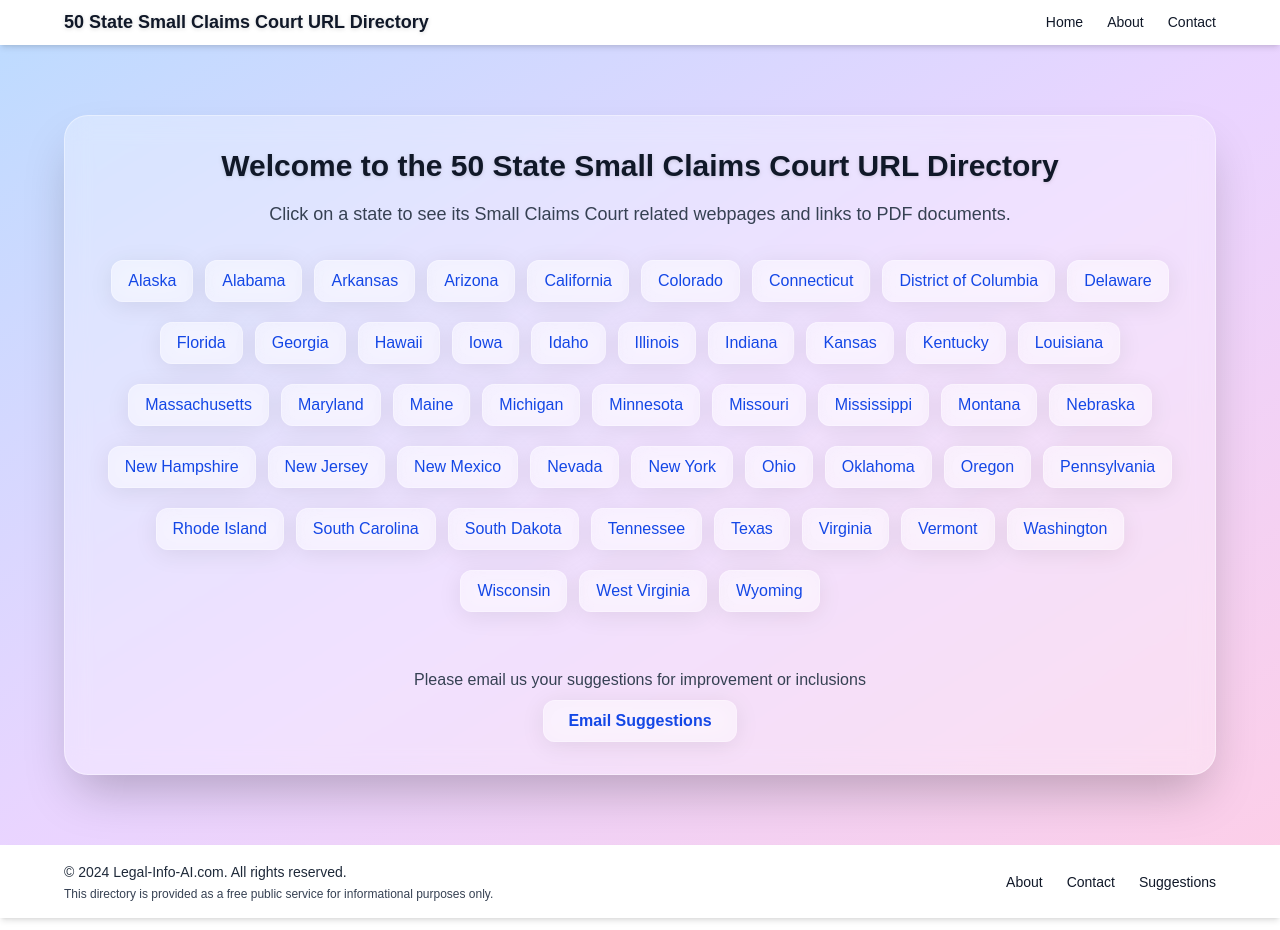
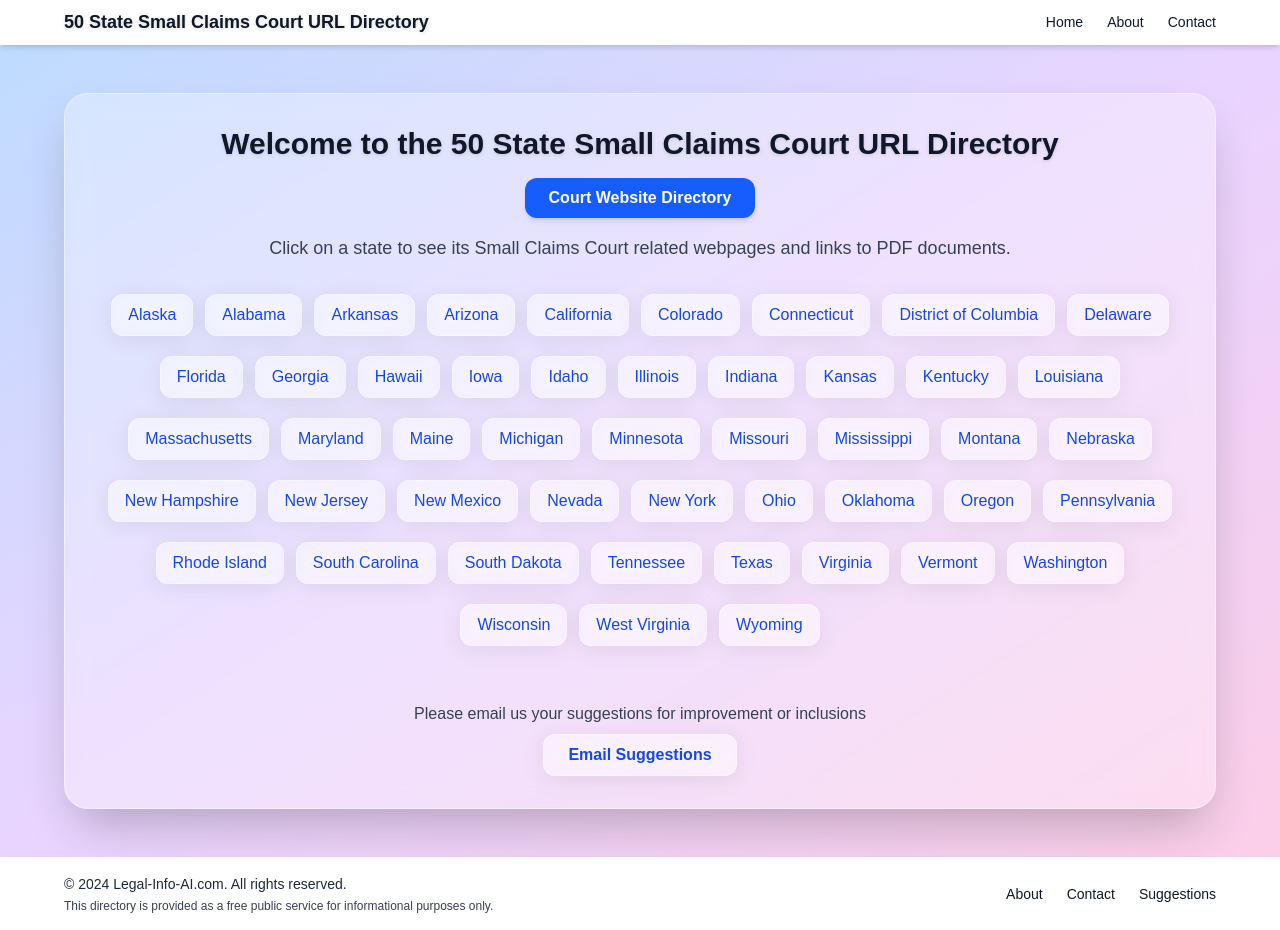
Before and after one commit to WmBreck/sccdirectory, a Next.js app: page / in a window 1280 px wide. Built offline with nearby package versions, Linux system fonts and the light colour scheme.

Commit message:
Painted door test: add Court Website Directory button with modal and Google Analytics event logging

```diff
--- a/src/app/page.tsx
+++ b/src/app/page.tsx
@@ -2,11 +2,18 @@ import Link from "next/link";
 import { getDirectoryData } from "../utils/parseDirectoryCsv";
 import { getStateFullName } from "../utils/stateNames";
 import BackButton from "../components/BackButton";
+import { useState } from "react";
 
 // Define the type for a row in the directory
 interface DirectoryRow {
   State: string;
   [key: string]: string;
+}
+
+declare global {
+  interface Window {
+    gtag?: (...args: any[]) => void;
+  }
 }
 
 export default function Home() {
@@ -21,6 +28,18 @@ export default function Home() {
   });
   const states = Array.from(stateSet).sort();
 
+  const [showModal, setShowModal] = useState(false);
+
+  function handlePaintedDoorClick() {
+    if (typeof window !== 'undefined' && window.gtag) {
+      window.gtag('event', 'painted_door_click', {
+        event_category: 'Painted Door',
+        event_label: 'Court Website Directory',
+      });
+    }
+    setShowModal(true);
+  }
+
   return (
     <div className="min-h-screen flex flex-col bg-gradient-to-br from-blue-200 via-purple-200 to-pink-200">
       <div className="flex-1 flex flex-col items-center justify-center py-12 px-4">
@@ -28,6 +47,28 @@ export default function Home() {
           <h1 className="text-3xl font-bold mb-4 text-center text-gray-900 drop-shadow">
             Welcome to the 50 State Small Claims Court URL Directory
           </h1>
+          <div className="flex justify-center mb-4">
+            <button
+              onClick={handlePaintedDoorClick}
+              className="px-6 py-2 bg-blue-600 text-white rounded-xl shadow-md hover:bg-blue-700 transition font-semibold"
+            >
+              Court Website Directory
+            </button>
+          </div>
+          {showModal && (
+            <div className="fixed inset-0 flex items-center justify-center z-50 bg-black/40">
+              <div className="bg-white rounded-2xl shadow-2xl p-8 max-w-md w-full text-center border border-gray-200">
+                <h2 className="text-xl font-bold mb-4 text-gray-900">Thanks for your interest!</h2>
+                <p className="mb-4 text-gray-700">The Court Website Directory feature is coming soon.<br/>If there are other features that you would like, please email us with your suggestions.</p>
+                <button
+                  onClick={() => setShowModal(false)}
+                  className="mt-2 px-4 py-2 bg-blue-600 text-white rounded-xl hover:bg-blue-700 transition font-semibold"
+                >
+                  Close
+                </button>
+              </div>
+            </div>
+          )}
           <p className="text-center text-lg mb-8 text-gray-700">
             Click on a state to see its Small Claims Court related webpages and links to PDF documents.
           </p>
```
